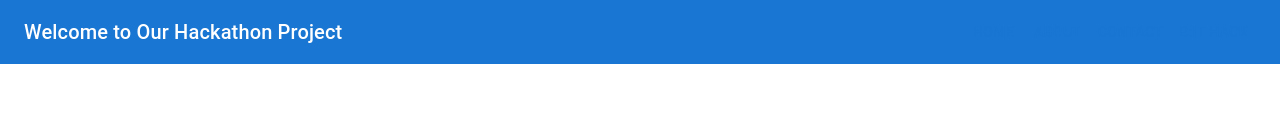
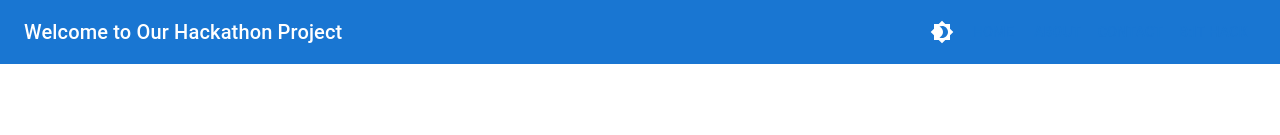
Before and after one commit to samuellucic/bit-hackathon-public, a Next.js app in the folder client/: page / in a window 1280 px wide. Shown: the top 135 px of the page. Built offline with nearby package versions, Linux system fonts and the light colour scheme.

Commit message:
light/dark theme switcher

```diff
--- a/client/src/components/Header/Header.tsx
+++ b/client/src/components/Header/Header.tsx
@@ -1,8 +1,20 @@
 'use client';
 
 import React, { useState } from 'react';
-import { AppBar, Button, Menu, MenuItem, Toolbar, Typography } from '@mui/material';
+import {
+  AppBar,
+  Button,
+  createTheme,
+  CssBaseline,
+  IconButton,
+  Menu,
+  MenuItem,
+  ThemeProvider,
+  Toolbar,
+  Typography,
+} from '@mui/material';
 import Link from 'next/link';
+import { Brightness4, Brightness7 } from '@mui/icons-material';
 import styles from './Header.module.css';
 
 type SubmenuItem = {
@@ -33,6 +45,7 @@ const headerItems: HeaderItem[] = [
 const Header: React.FC = () => {
   const [anchorEl, setAnchorEl] = useState<null | HTMLElement>(null);
   const [currentSubmenu, setCurrentSubmenu] = useState<string | null>(null);
+  const [isDarkMode, setIsDarkMode] = useState(false); // Track theme mode
 
   const handleClick = (event: React.MouseEvent<HTMLElement>, label: string) => {
     setAnchorEl(event.currentTarget);
@@ -44,12 +57,29 @@ const Header: React.FC = () => {
     setCurrentSubmenu(null);
   };
 
+  const toggleTheme = () => {
+    setIsDarkMode(!isDarkMode);
+  };
+
+  const theme = createTheme({
+    palette: {
+      mode: isDarkMode ? 'dark' : 'light',
+    },
+  });
+
   return (
+    <ThemeProvider theme={theme}>
+      <CssBaseline />
       <AppBar position="static" className={styles.appBar}>
         <Toolbar>
           <Typography variant="h6" className={styles.title}>
             Welcome to Our Hackathon Project
           </Typography>
+
+          <IconButton onClick={toggleTheme} color="inherit" sx={{ marginLeft: 'auto' }}>
+            {isDarkMode ? <Brightness7 /> : <Brightness4 />}
+          </IconButton>
+
           {headerItems.map(({ label, url, submenu }) => (
             <div key={url}>
               {submenu ? (
@@ -80,6 +110,7 @@ const Header: React.FC = () => {
           ))}
         </Toolbar>
       </AppBar>
+    </ThemeProvider>
   );
 };
 
```
Lines whose indentation alone changed are shown as unchanged.
